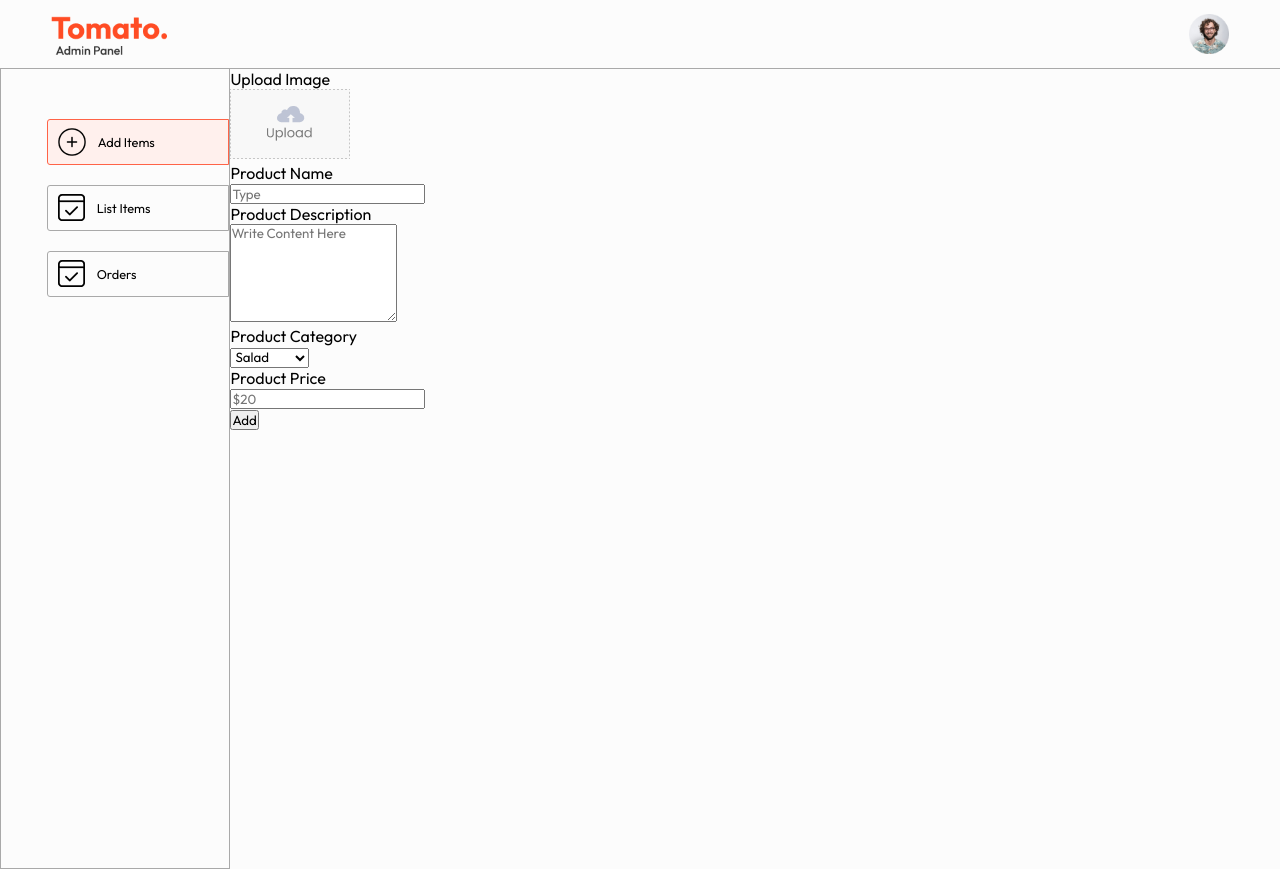
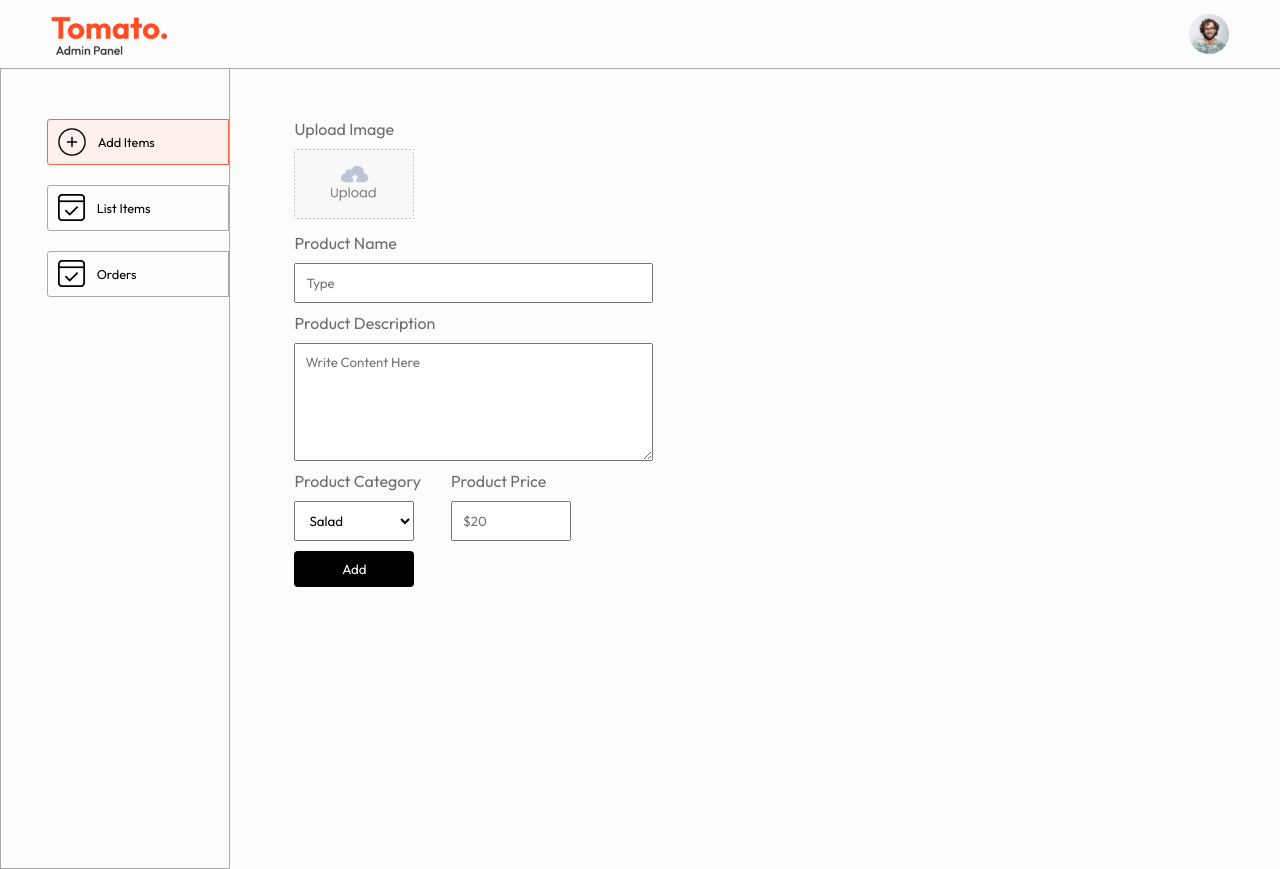
Before and after one commit to bhandaripawan8/Full-Stack-Food-Store, a React (Vite) app in the folder admin/: page /add in a window 1280 px wide. Built offline with nearby package versions, Linux system fonts and the light colour scheme.

Commit message:
add page done with api call, styled, and handling states

```diff
--- a/admin/src/index.css
+++ b/admin/src/index.css
@@ -26,3 +26,9 @@ hr{
 .app-content{
   display: flex;
 }
+
+.flex-col{
+  display: flex;
+  flex-direction: column;
+  gap: 10px;
+}
--- a/admin/src/pages/Add/Add.css
+++ b/admin/src/pages/Add/Add.css
@@ -0,0 +1,40 @@
+
+.add{
+    width: 70%;
+    margin-left: max(5vw, 25px);
+    margin-top: 50px;
+    color: #6d6d6d;
+    font-size: 16px;
+}
+
+.add-img-upload img{
+    width: 120px;
+}
+
+.add-product-name, .add-product-description{
+    width: max(40%, 280px);
+}
+
+.add-product-name input, .add-product-description textarea{
+    padding: 10px;
+}
+
+.add-category-price{
+    display: flex;
+    gap: 30px;
+}
+
+.add-category-price select, .add-category-price input{
+    max-width: 120px;
+    padding: 10px;
+}
+
+.add-btn{
+    max-width: 120px;
+    border: none;
+    padding: 10px;
+    background-color: black;
+    color: white;
+    border-radius: 4px;
+    cursor: pointer;
+}
--- a/admin/src/pages/Add/Add.jsx
+++ b/admin/src/pages/Add/Add.jsx
@@ -1,50 +1,116 @@
-import React from 'react'
-import './Add.css'
-import {assets} from '../../assets/admin_assets/assets'
+import React, { useState } from 'react';
+import './Add.css';
+import { assets } from '../../assets/admin_assets/assets';
+import axios from 'axios';
 
 const Add = () => {
+  const url = 'http://localhost:4000';
+  const [image, setImage] = useState(null);
+  const [data, setData] = useState({
+    name: '',
+    description: '',
+    price: '',
+    category: 'Salad',
+  });
+
+  const onChangeHandler = (e) => {
+    const { name, value } = e.target;
+    setData((prevData) => ({ ...prevData, [name]: value }));
+  };
+
+  const onImageChangeHandler = (e) => {
+    setImage(e.target.files[0]);
+  };
+
+  const onSubmitHandler = async (e) => {
+    e.preventDefault();
+    const formData = new FormData();
+
+    Object.keys(data).forEach((key) => {
+      formData.append(key, key === 'price' ? Number(data[key]) : data[key]);
+    });
+    formData.append('image', image);
+
+    try {
+      const response = await axios.post(`${url}/api/food/add`, formData);
+      if (response.data.success) {
+        setData({
+          name: '',
+          description: '',
+          price: '',
+          category: 'Salad',
+        });
+        setImage(null);
+      } else {
+        setImage(null);
+      }
+    } catch (error) {
+      console.error('Error adding food item:', error);
+      setImage(null);
+    }
+  };
+
   return (
-    <div className='add'>
-      <form className='flex-col'>
+    <div className="add">
+      <form onSubmit={onSubmitHandler} className="flex-col">
         <div className="add-img-upload flex-col">
           <p>Upload Image</p>
           <label htmlFor="image">
-            <img src={assets.upload_area} alt="" />
+            <img src={image ? URL.createObjectURL(image) : assets.upload_area} alt="Upload" />
           </label>
-          <input type="file" id='image' hidden required />
+          <input onChange={onImageChangeHandler} type="file" id="image" hidden required />
         </div>
         <div className="add-product-name flex-col">
           <p>Product Name</p>
-          <input type="text" name='name' placeholder='Type' />
+          <input
+            onChange={onChangeHandler}
+            value={data.name}
+            type="text"
+            name="name"
+            placeholder="Type"
+            required
+          />
+        </div>
         <div className="add-product-description flex-col">
           <p>Product Description</p>
-            <textarea name="description" rows='6' placeholder='Write Content Here' required></textarea>
+          <textarea
+            onChange={onChangeHandler}
+            value={data.description}
+            name="description"
+            rows="6"
+            placeholder="Write Content Here"
+            required
+          />
         </div>
         <div className="add-category-price">
           <div className="add-category flex-col">
             <p>Product Category</p>
-                <select name="category">
-                  <option value = 'Salad'>Salad</option>
-                  <option value = 'Rolls'>Rolls</option>
-                  <option value = 'Desert'>Desert</option>
-                  <option value = 'Sandwich'>Sandwich</option>
-                  <option value = 'Cake'>Cake</option>
-                  <option value = 'Pure Veg'>Pure Veg</option>
-                  <option value = 'Pasta'>Pasta</option>
-                  <option value = 'Noodles'>Noodles</option>
+            <select onChange={onChangeHandler} value={data.category} name="category">
+              {['Salad', 'Rolls', 'Desert', 'Sandwich', 'Cake', 'Pure Veg', 'Pasta', 'Noodles'].map((category) => (
+                <option key={category} value={category}>
+                  {category}
+                </option>
+              ))}
             </select>
           </div>
           <div className="add-price flex-col">
             <p>Product Price</p>
-          <input type="Number" name='price' placeholder='$20' />
-            </div>
-            <button type='submit' className='add-btn'>Add</button>
+            <input
+              onChange={onChangeHandler}
+              value={data.price}
+              type="number"
+              name="price"
+              placeholder="$20"
+              required
+            />
           </div>
         </div>
+        <button type="submit" className="add-btn">
+          Add
+        </button>
       </form>
+    </div>
+  );
+};
 
-    </div>
-  )
-}
-
-export default Add
+export default Add;
```
Also changed, not shown: 3 other files (tests, documents, lock files or other folders). Lines whose indentation alone changed are shown as unchanged.
